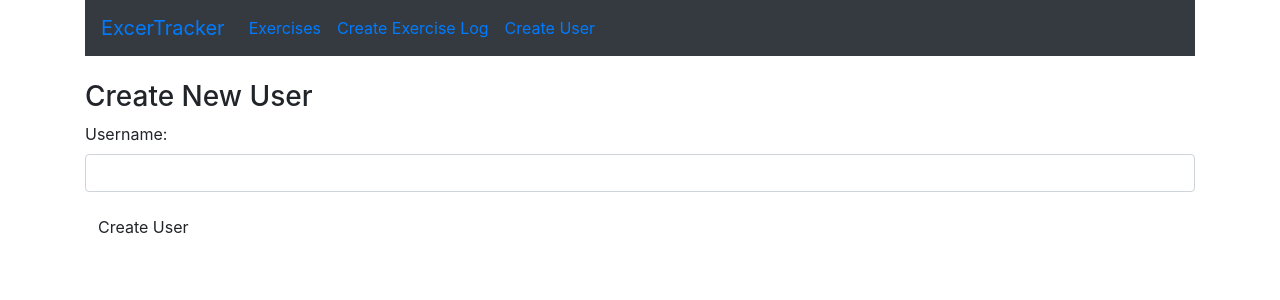
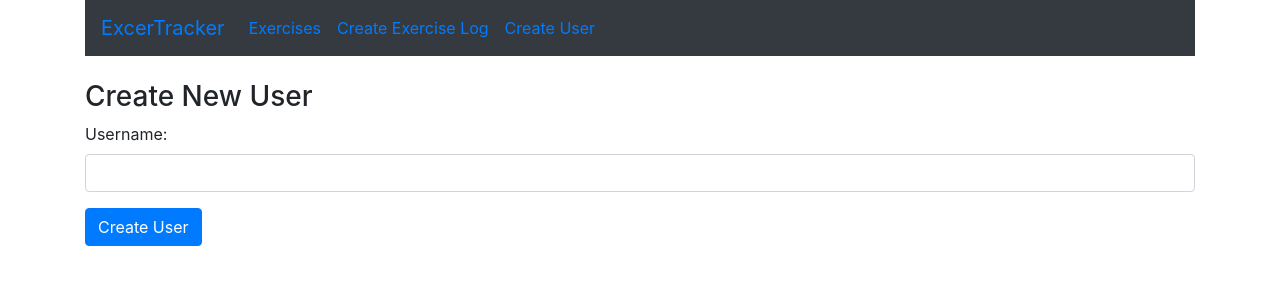
Before and after one commit to EricaTess/exercise-tracker, a React (Create React App) app in the folder mern-exercise-tracker/: page /user in a window 1280 px wide. Shown: the top 300 px of the page. Built offline with nearby package versions, Linux system fonts and the light colour scheme; the HTML template or start-up script is replaced by a standard one.

Commit message:
Updated Create User button.

```diff
--- a/mern-exercise-tracker/src/components/create-user.component.js
+++ b/mern-exercise-tracker/src/components/create-user.component.js
@@ -51,7 +51,7 @@
               />
           </div>
           <div className="form-group">
-            <input type="submit" value="Create User"className="btn btn primary" />
+            <input type="submit" value="Create User"className="btn btn-primary" />
           </div>
         </form>
       </div>
```
